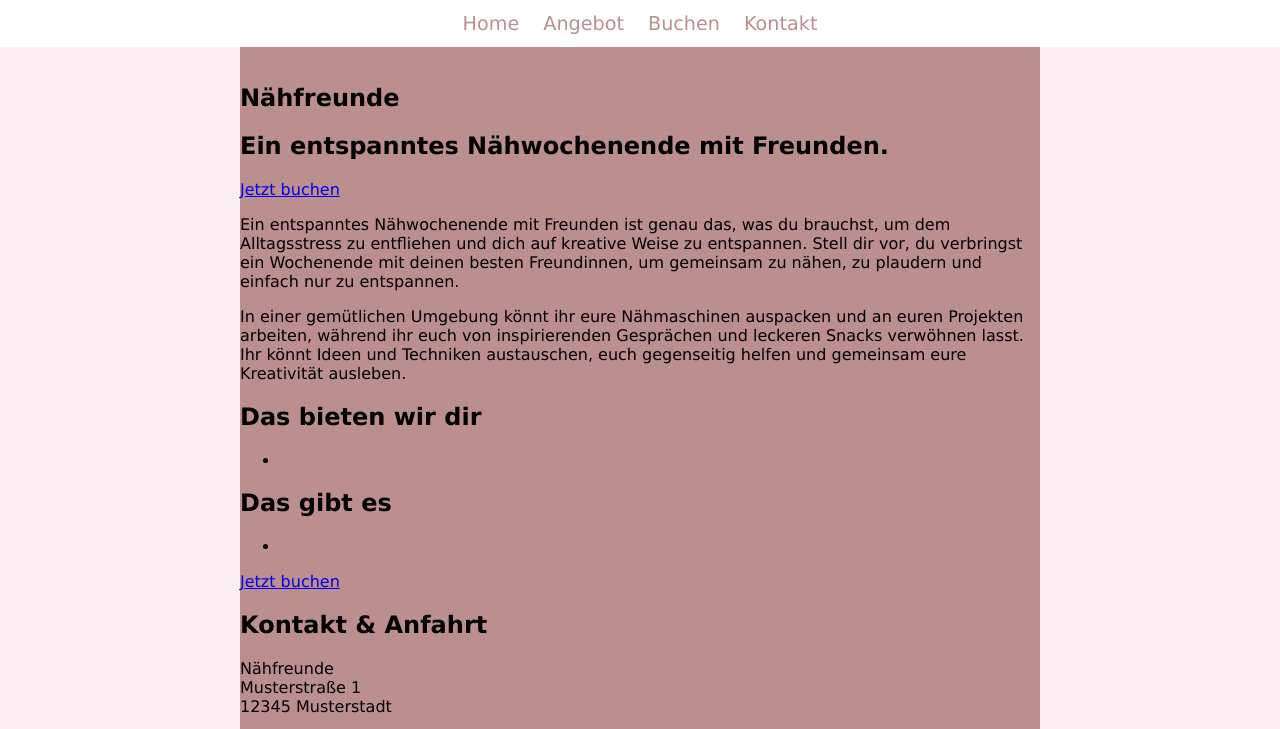
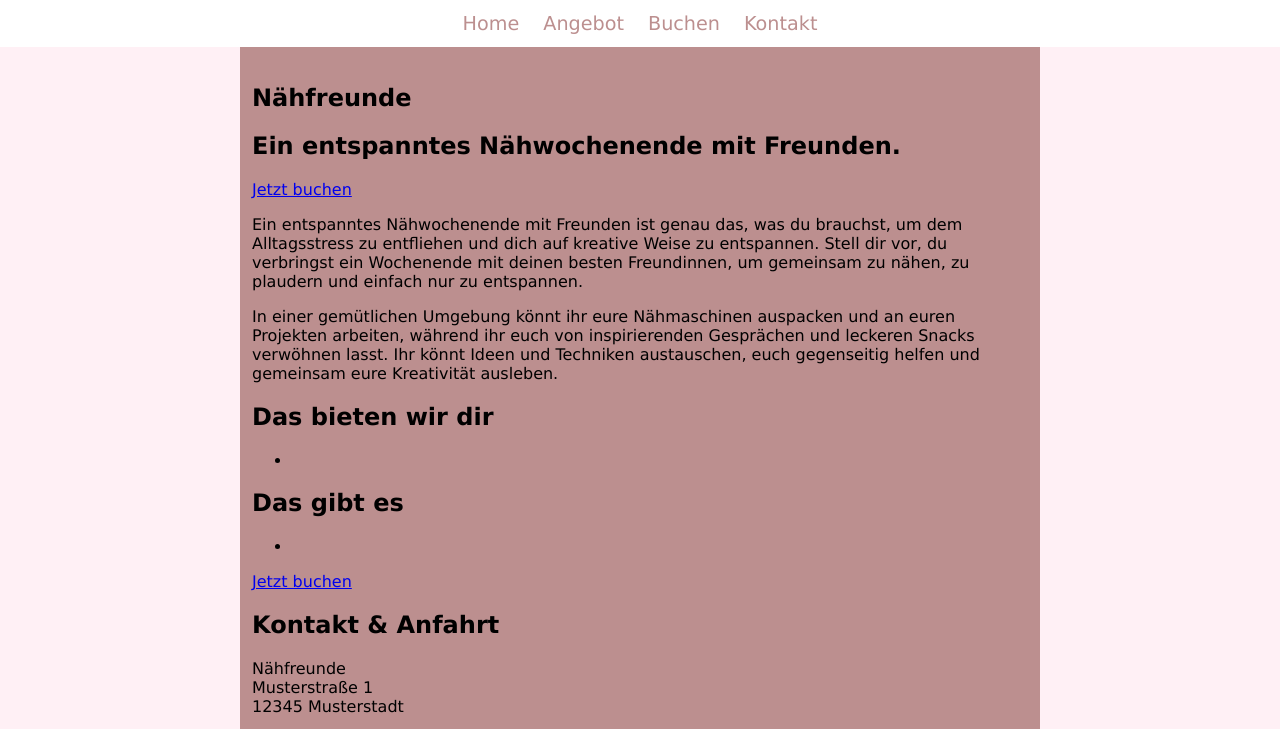
Before and after one commit to micklma/micklma.github.io, a plain HTML site: page index.html in a window 1280 px wide. Shown: the top 729 px of the page. Drawn offline with Linux system fonts and the light colour scheme; grey boxes are pictures that could not be loaded.

Commit message:
Add content padding

```diff
--- a/base.css
+++ b/base.css
@@ -19,6 +19,14 @@ body {
   padding: 0;
   margin: 0;
   font-family: Verdana, sans-serif;
+}
+
+section {
+  padding: 0 12px;
+}
+
+#contact {
+  padding: 0;
 }
 
 .content__wrapper {
@@ -58,3 +66,7 @@ body {
 .nav__item:hover {
   text-decoration: underline;
 }
+
+.contact__content {
+  padding: 0 12px;
+}
--- a/index.html
+++ b/index.html
@@ -48,12 +48,14 @@
     <a href="#booking">Jetzt buchen</a>
   </section>
   <section id="contact">
+    <div class="contact__content">
       <h2>Kontakt & Anfahrt</h2>
       <p>
         Nähfreunde<br/>
         Musterstraße 1<br/>
         12345 Musterstadt<br/>
       </p>
+    </div>
     <iframe src="https://www.google.com/maps/embed?pb=!1m18!1m12!1m3!1d345.7053511774645!2d13.508168108158387!3d52.504782533762516!2m3!1f0!2f0!3f0!3m2!1i1024!2i768!4f13.1!3m3!1m2!1s0x47a84f9be99833f1%3A0xaaec2704a64b9d60!2sKraetkestra%C3%9Fe%2017%2C%2010315%20Berlin!5e0!3m2!1sen!2sde!4v1683656178754!5m2!1sen!2sde"
             width="100%" height="400" style="border:0;" allowfullscreen="" loading="lazy"
             referrerpolicy="no-referrer-when-downgrade"></iframe>
```
Lines whose indentation alone changed are shown as unchanged.
